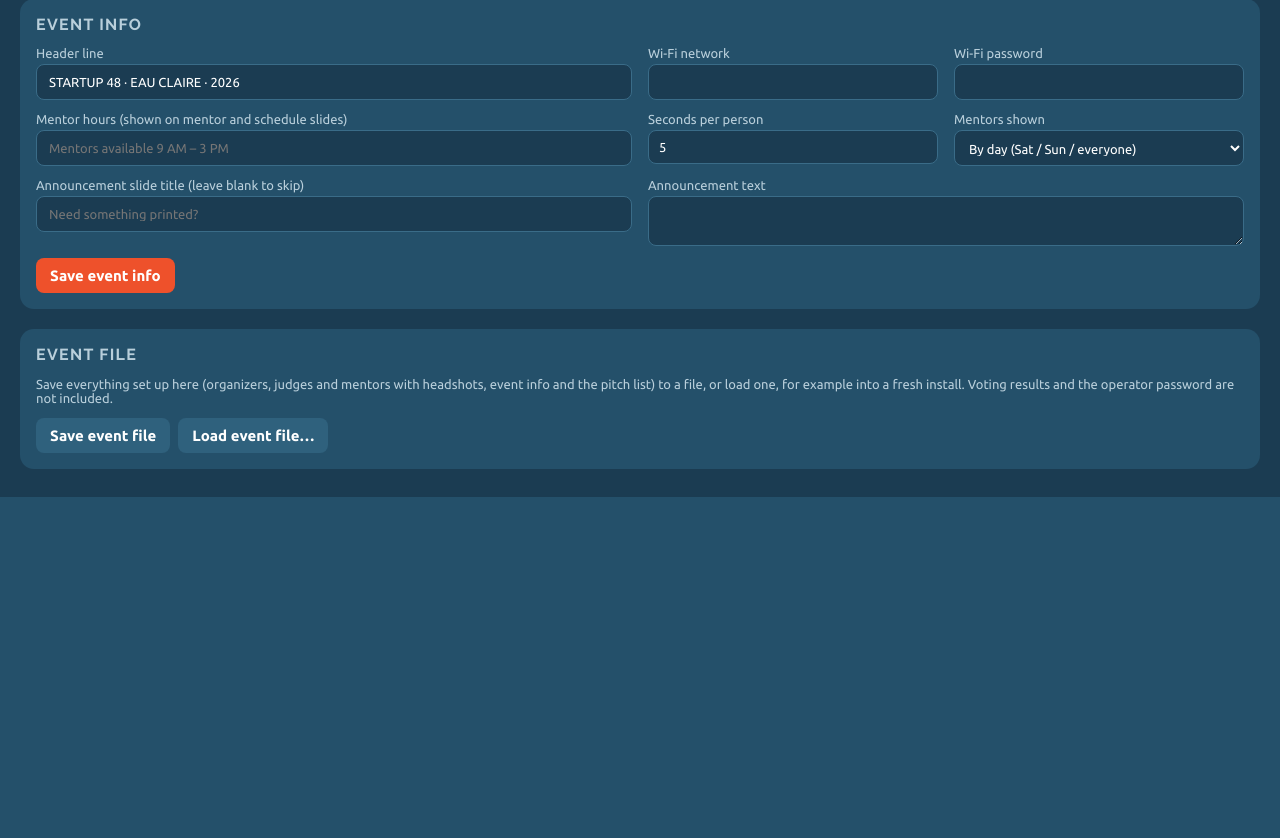
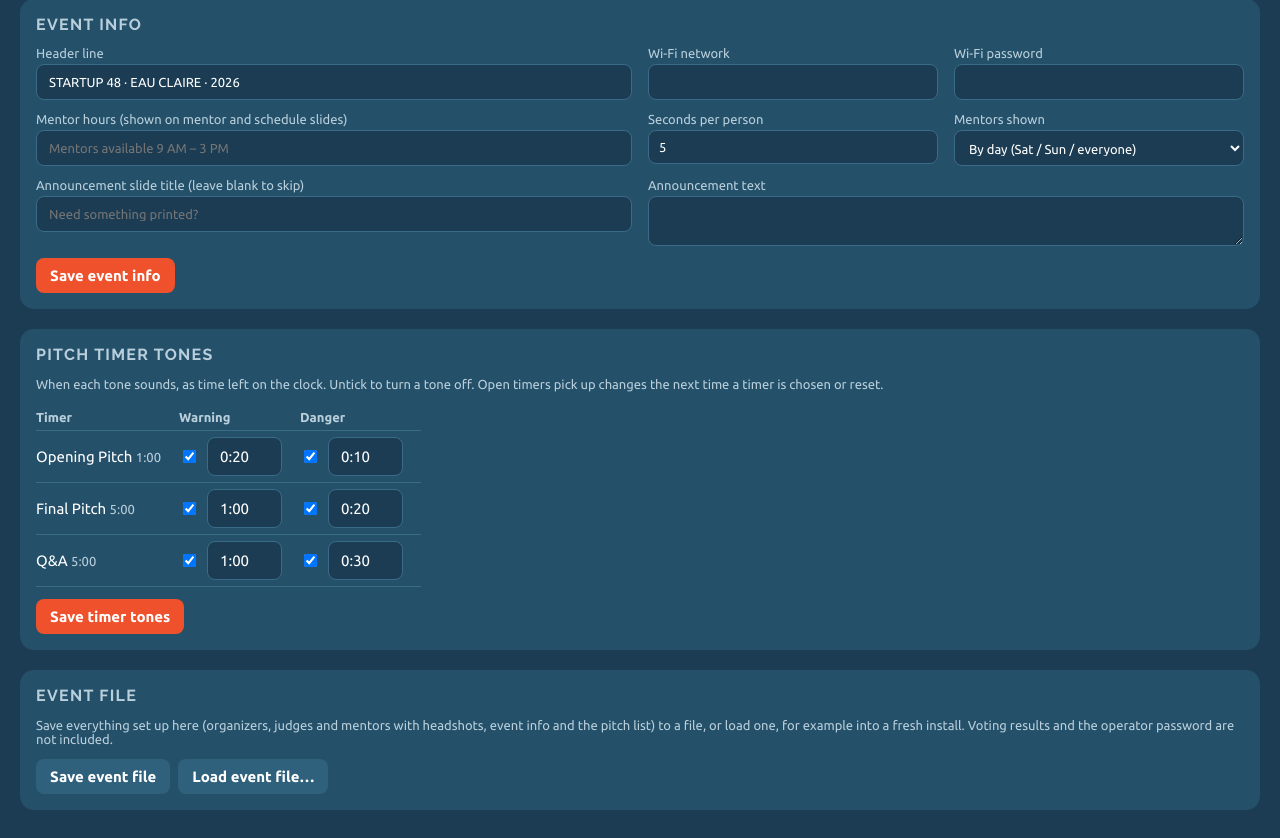
Before and after one commit to robword/s48, a PHP site: page /admin/ in a window 1280 px wide. Shown: the part 626-1464 px from the top of the page. Before the commit the page ends 1123 px from the top, so only its background shows below. Run offline with PHP 8.4, Linux system fonts and the light colour scheme; the visitor is signed in with stand-in values (Sample User, id 1); data that the repository does not hold is empty.

Commit message:
Operator console: set the pitch timer's Warning and Danger tone times
New "Pitch timer tones" panel under Event info: for Opening Pitch,
Final Pitch and Q&A, each tone can be switched off or moved (time left,
m:ss). Stored with the event info (so it's in the event file), checked
server-side (inside the timer, Danger after Warning) and served to the
timer by api/timer.php.

The timer now keeps explicit Warning/Danger tones instead of inferring
them from a list, loads the settings at start and every 30 s (cached
for offline), and applies them only to an untouched timer, never
mid-countdown. Link timers (?w=) keep their old behavior.

Co-Authored-By: Claude Opus 5.5 <noreply@anthropic.com>

```diff
--- a/event-manager/admin/index.php
+++ b/event-manager/admin/index.php
@@ -87,6 +87,12 @@ $csrf = s48_csrf_token();
   .barfill { height: 14px; background: var(--s48-accent); border-radius: 3px; transition: width .4s; }
   .controls { display: flex; gap: 10px; flex-wrap: wrap; align-items: center; margin-bottom: 16px; }
   .muted { color: var(--s48-muted); font-size: 13px; }
+  table.tones { width: auto; margin-bottom: 12px; }
+  table.tones td, table.tones th { padding: 6px 18px 6px 0; }
+  table.tones label { display: inline-flex; align-items: center; gap: 8px; }
+  table.tones input[type=text] { width: 5em; }
+  table.tones tr.off-warning td:nth-child(2) input[type=text], table.tones tr.off-danger td:nth-child(3) input[type=text] { opacity: .4; }
+  #toneSaved.bad { color: var(--s48-bad); font-weight: 700; }
   #eventMsg.bad { color: var(--s48-bad); font-weight: 700; }
   .toast { position: fixed; bottom: 20px; left: 50%; transform: translateX(-50%); background: var(--s48-bad); color: #fff; padding: 10px 16px; border-radius: 8px; font-weight: 700; display: none; }
   .login { max-width: 360px; margin: 12vh auto; padding: 24px; background: var(--s48-surface); border-radius: 14px; }
@@ -252,6 +258,22 @@ $csrf = s48_csrf_token();
         <label class="wide">Announcement slide title (leave blank to skip)<input type="text" id="i-announce_title" maxlength="60" placeholder="Need something printed?"></label>
         <label class="wide">Announcement text<textarea id="i-announce_body" rows="2" maxlength="300"></textarea></label>
         <div class="row" style="grid-column: 1 / -1"><button class="primary" type="submit">Save event info</button><span class="muted" id="infoSaved"></span></div>
+      </form>
+    </section>
+
+    <section class="sc-info">
+      <h2>Pitch timer tones</h2>
+      <p class="muted">When each tone sounds, as time left on the clock. Untick to turn a tone off. Open timers pick up changes the next time a timer is chosen or reset.</p>
+      <form id="toneForm">
+        <table class="tones">
+          <thead><tr><th>Timer</th><th>Warning</th><th>Danger</th></tr></thead>
+          <tbody>
+            <tr data-timer="opening"><td>Opening Pitch <span class="muted">1:00</span></td><td></td><td></td></tr>
+            <tr data-timer="final"><td>Final Pitch <span class="muted">5:00</span></td><td></td><td></td></tr>
+            <tr data-timer="qa"><td>Q&amp;A <span class="muted">5:00</span></td><td></td><td></td></tr>
+          </tbody>
+        </table>
+        <div class="row"><button class="primary" type="submit">Save timer tones</button><span class="muted" id="toneSaved"></span></div>
       </form>
     </section>
 
@@ -521,11 +543,61 @@ $csrf = s48_csrf_token();
     if (!document.activeElement || !$('infoForm').contains(document.activeElement)) {
       for (var k in data.info) { if (data.info.hasOwnProperty(k) && $('i-' + k)) { $('i-' + k).value = data.info[k]; } }
     }
+    renderTones();
   }
 
   document.querySelectorAll('.sc-col .add').forEach(function (b) {
     b.onclick = function () { openEditor(b.closest('.sc-col').getAttribute('data-group'), null); };
   });
+
+  /* ---------- pitch timer tones ---------- */
+  var TONES = ['warning', 'danger'];
+  function mmss(sec) { return Math.floor(sec / 60) + ':' + ('0' + sec % 60).slice(-2); }
+  function parseMmss(v) {
+    v = String(v).replace(/\s+/g, '');
+    var m = /^(\d+):([0-5]\d)$/.exec(v);
+    return m ? +m[1] * 60 + +m[2] : (/^\d+$/.test(v) ? +v : NaN);
+  }
+  document.querySelectorAll('#toneForm tr[data-timer]').forEach(function (tr) {
+    TONES.forEach(function (tone, i) {
+      var td = tr.children[i + 1], lb = el('label'), cb = el('input'), at = el('input');
+      cb.type = 'checkbox'; cb.className = 'on'; cb.setAttribute('data-tone', tone); cb.title = 'Sound the ' + tone + ' tone';
+      at.type = 'text'; at.className = 'at'; at.setAttribute('data-tone', tone); at.placeholder = 'm:ss'; at.setAttribute('aria-label', tone + ' time left');
+      cb.onchange = function () { tr.classList.toggle('off-' + tone, !cb.checked); };
+      lb.appendChild(cb); lb.appendChild(at); td.appendChild(lb);
+    });
+  });
+  function renderTones() {
+    if (document.activeElement && $('toneForm').contains(document.activeElement)) { return; }
+    var t = data.info.timers || {};
+    document.querySelectorAll('#toneForm tr[data-timer]').forEach(function (tr) {
+      TONES.forEach(function (tone) {
+        var v = (t[tr.getAttribute('data-timer')] || {})[tone] || { on: false, at: 0 };
+        tr.querySelector('.on[data-tone="' + tone + '"]').checked = v.on;
+        tr.querySelector('.at[data-tone="' + tone + '"]').value = mmss(v.at);
+        tr.classList.toggle('off-' + tone, !v.on);
+      });
+    });
+  }
+  $('toneForm').onsubmit = function (e) {
+    e.preventDefault();
+    var timers = {}, bad = null;
+    document.querySelectorAll('#toneForm tr[data-timer]').forEach(function (tr) {
+      var k = tr.getAttribute('data-timer'); timers[k] = {};
+      TONES.forEach(function (tone) {
+        var at = parseMmss(tr.querySelector('.at[data-tone="' + tone + '"]').value);
+        if (isNaN(at) && !bad) { bad = tr.children[0].firstChild.textContent.trim() + ': enter the ' + tone + ' time as m:ss'; }
+        timers[k][tone] = { on: tr.querySelector('.on[data-tone="' + tone + '"]').checked, at: at };
+      });
+    });
+    var msg = $('toneSaved');
+    if (bad) { msg.className = 'bad'; msg.textContent = bad; return; }
+    document.activeElement.blur();
+    api({ action: 'info', fields: { timers: timers } }, function (err) {
+      msg.className = err ? 'bad' : 'muted';
+      msg.textContent = err ? err.message : 'Saved ' + new Date().toLocaleTimeString();
+    });
+  };
 
   $('infoForm').onsubmit = function (e) {
     e.preventDefault();
--- a/event-manager/inc/showcase.php
+++ b/event-manager/inc/showcase.php
@@ -11,6 +11,13 @@ require_once __DIR__ . '/bootstrap.php';
 const S48_GROUPS = ['organizers', 'judges', 'mentors'];
 const S48_MAX_PEOPLE = 60;
 const S48_MAX_PHOTO_BYTES = 1500000;
+// The pitch timer's presets: length in seconds, and when the Warning and Danger tones sound by default
+// (seconds left). Keep in step with PRESETS in timer/index.html.
+const S48_TIMERS = [
+    'opening' => ['label' => 'Opening Pitch', 'duration' => 60, 'warning' => 20, 'danger' => 10],
+    'final' => ['label' => 'Final Pitch', 'duration' => 300, 'warning' => 60, 'danger' => 20],
+    'qa' => ['label' => 'Q&A', 'duration' => 300, 'warning' => 60, 'danger' => 30],
+];
 
 function s48_default_showcase(): array
 {
@@ -25,9 +32,47 @@ function s48_default_showcase(): array
             'announce_body' => '',
             'seconds' => 5,
             'mentor_day' => 'auto', // auto | sat | sun | all
+            'timers' => s48_default_timers(),
         ],
         'updated_at' => time(),
     ];
+}
+
+function s48_default_timers(): array
+{
+    $t = [];
+    foreach (S48_TIMERS as $k => $d) {
+        $t[$k] = ['warning' => ['on' => true, 'at' => $d['warning']], 'danger' => ['on' => true, 'at' => $d['danger']]];
+    }
+    return $t;
+}
+
+/** Validates tone settings for each timer: on/off plus seconds left, inside the timer, Danger after Warning. */
+function s48_timer_fields($in, array $cur): array
+{
+    if (!is_array($in)) {
+        return $cur;
+    }
+    $out = [];
+    foreach (S48_TIMERS as $k => $d) {
+        foreach (['warning', 'danger'] as $tone) {
+            $t = $in[$k][$tone] ?? $cur[$k][$tone];
+            $at = (int) ($t['at'] ?? 0);
+            if ($at < 1 || $at >= $d['duration']) {
+                throw new S48Error($d['label'] . ': ' . ucfirst($tone) . ' must be between 0:01 and ' . s48_mmss($d['duration'] - 1));
+            }
+            $out[$k][$tone] = ['on' => !empty($t['on']), 'at' => $at];
+        }
+        if ($out[$k]['warning']['on'] && $out[$k]['danger']['on'] && $out[$k]['danger']['at'] >= $out[$k]['warning']['at']) {
+            throw new S48Error($d['label'] . ': Danger must come after Warning (less time left)');
+        }
+    }
+    return $out;
+}
+
+function s48_mmss(int $sec): string
+{
+    return intdiv($sec, 60) . ':' . str_pad((string) ($sec % 60), 2, '0', STR_PAD_LEFT);
 }
 
 function s48_showcase(): array
@@ -119,6 +164,7 @@ function s48_info_fields(array $in, array $cur): array
         'announce_body' => s48_clean_text($in['announce_body'] ?? $cur['announce_body'], 300),
         'seconds' => max(3, min(15, $sec)),
         'mentor_day' => in_array($day, ['auto', 'sat', 'sun', 'all'], true) ? $day : 'auto',
+        'timers' => s48_timer_fields($in['timers'] ?? null, $cur['timers'] ?? s48_default_timers()),
     ];
 }
 
```
Also changed, not shown: event-manager/api/timer.php (added, +9 -0 lines), event-manager/timer/index.html (+47 -17 lines), event-manager/README.md.
